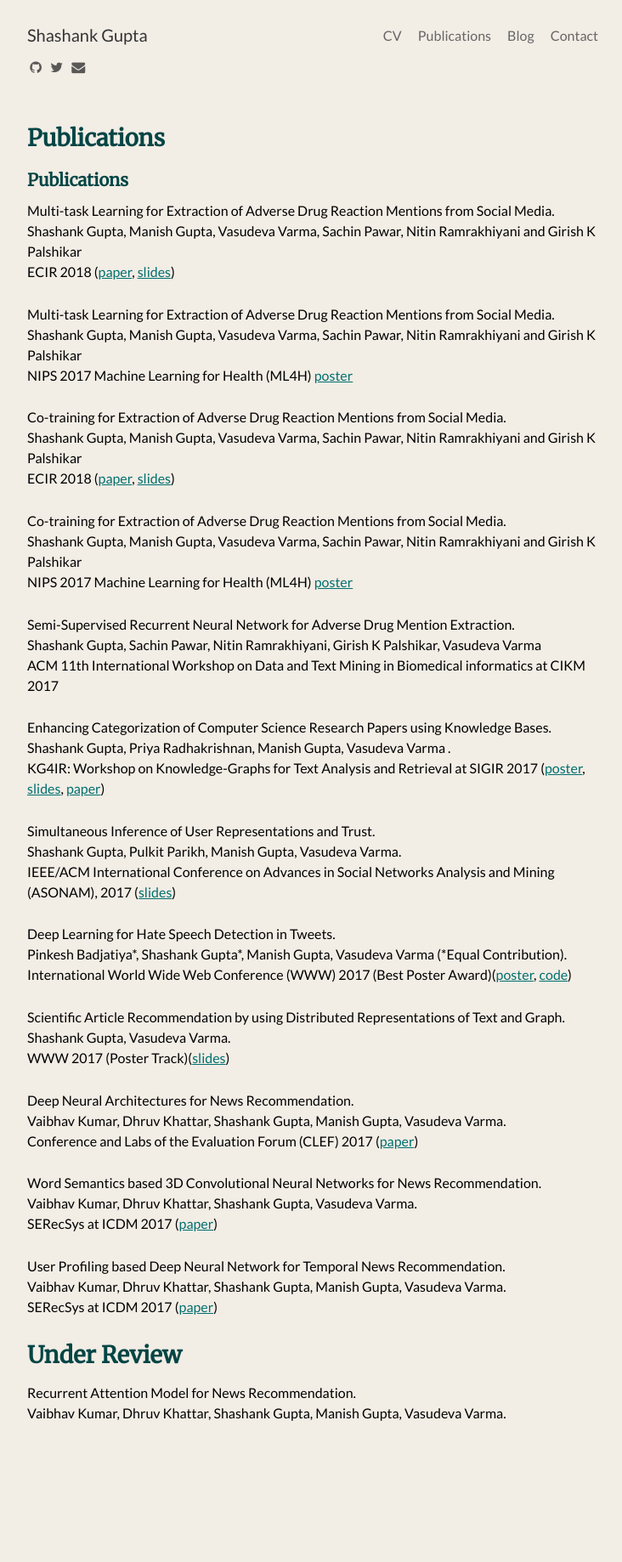
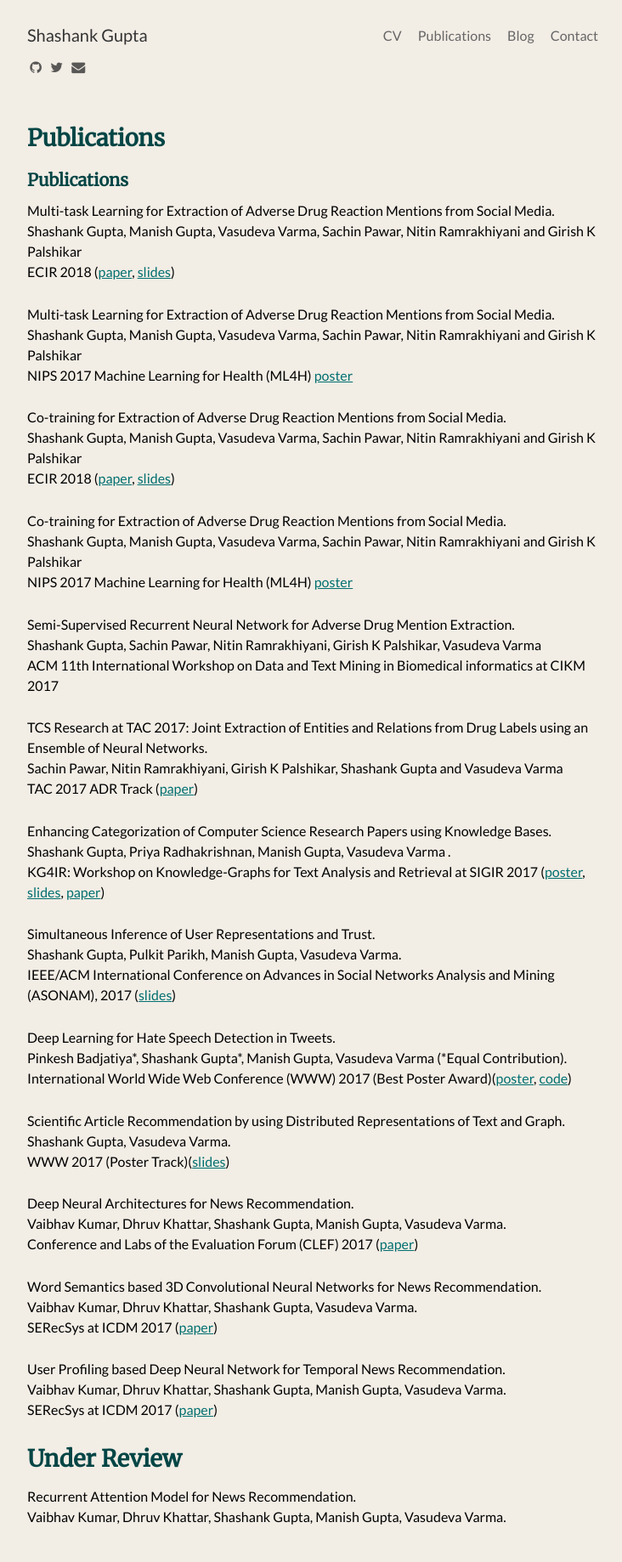
Before and after one commit to shashankg7/shashankg7.github.io, a Jekyll site: the page built from publications.md, in a window 1280 px wide. Shown: the whole page at 85% size, without its empty margins (272-1004 px from the left). Built offline with Jekyll 4.4.1, drawn with Linux system fonts in a browser that asks for light colours; nearby versions of some CDN libraries; our own code applies the rules of GitHub Pages for plain Markdown files; before the commit the page ends 1717 px from its top, so only the background shows below that.

Commit message:
Update publications.md

```diff
--- a/publications.md
+++ b/publications.md
@@ -24,6 +24,10 @@
 Semi-Supervised Recurrent Neural Network for Adverse Drug Mention Extraction. <br>
 Shashank Gupta, Sachin Pawar, Nitin Ramrakhiyani, Girish K Palshikar, Vasudeva Varma <br>
 ACM 11th International Workshop on Data and Text Mining in Biomedical informatics at CIKM 2017
+
+TCS Research at TAC 2017: Joint Extraction of Entities and Relations from Drug Labels using an Ensemble of Neural Networks. <br>
+Sachin Pawar, Nitin Ramrakhiyani, Girish K Palshikar, Shashank Gupta and Vasudeva Varma <br>
+TAC 2017 ADR Track ([paper](https://drive.google.com/file/d/1XdZ3m9FI4MWVPrS5vhEi0kjvtyN7TgfB/view?usp=sharing))
 
 Enhancing Categorization of Computer Science Research Papers using Knowledge Bases. <br>
 Shashank Gupta, Priya Radhakrishnan, Manish Gupta, Vasudeva Varma .<br>
```
